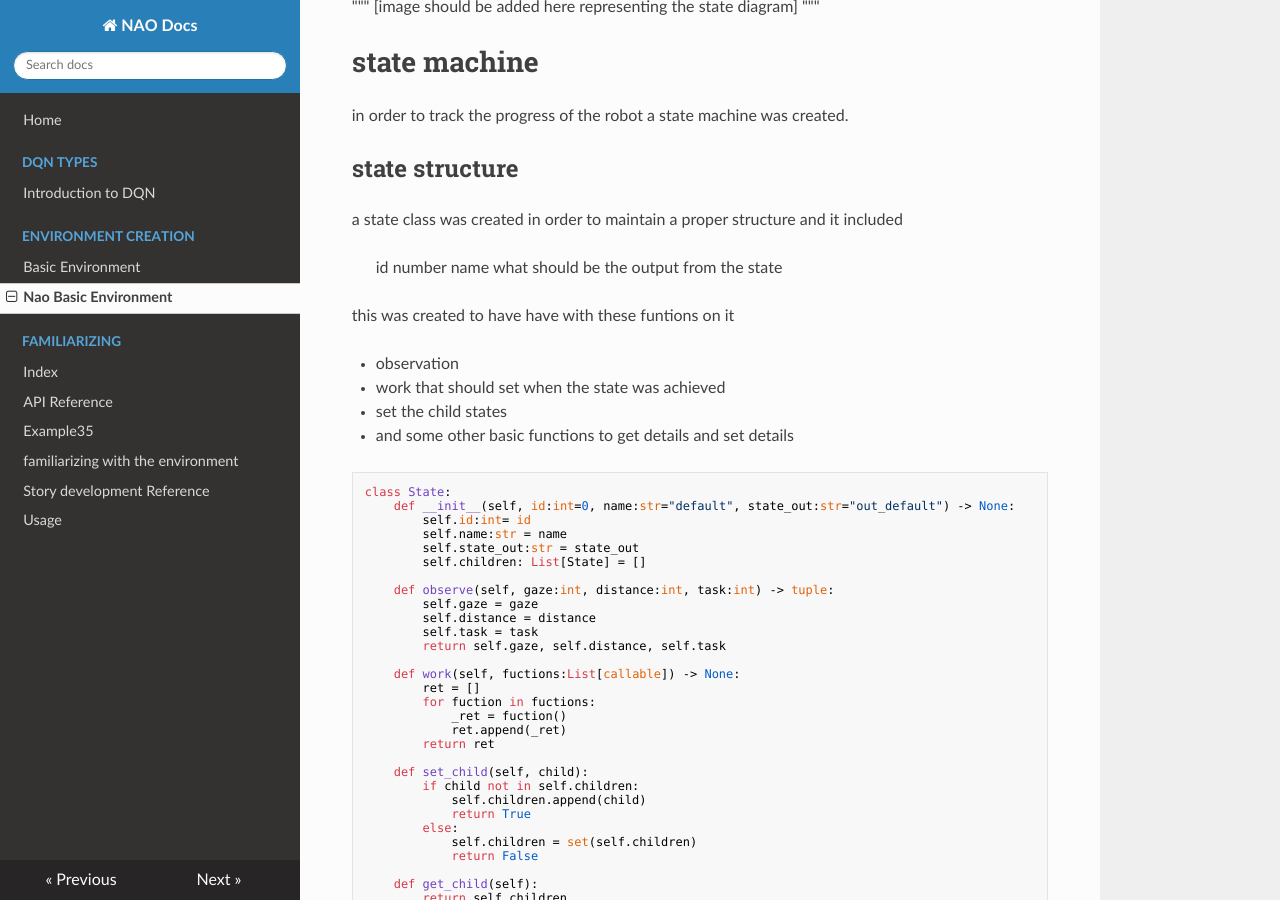
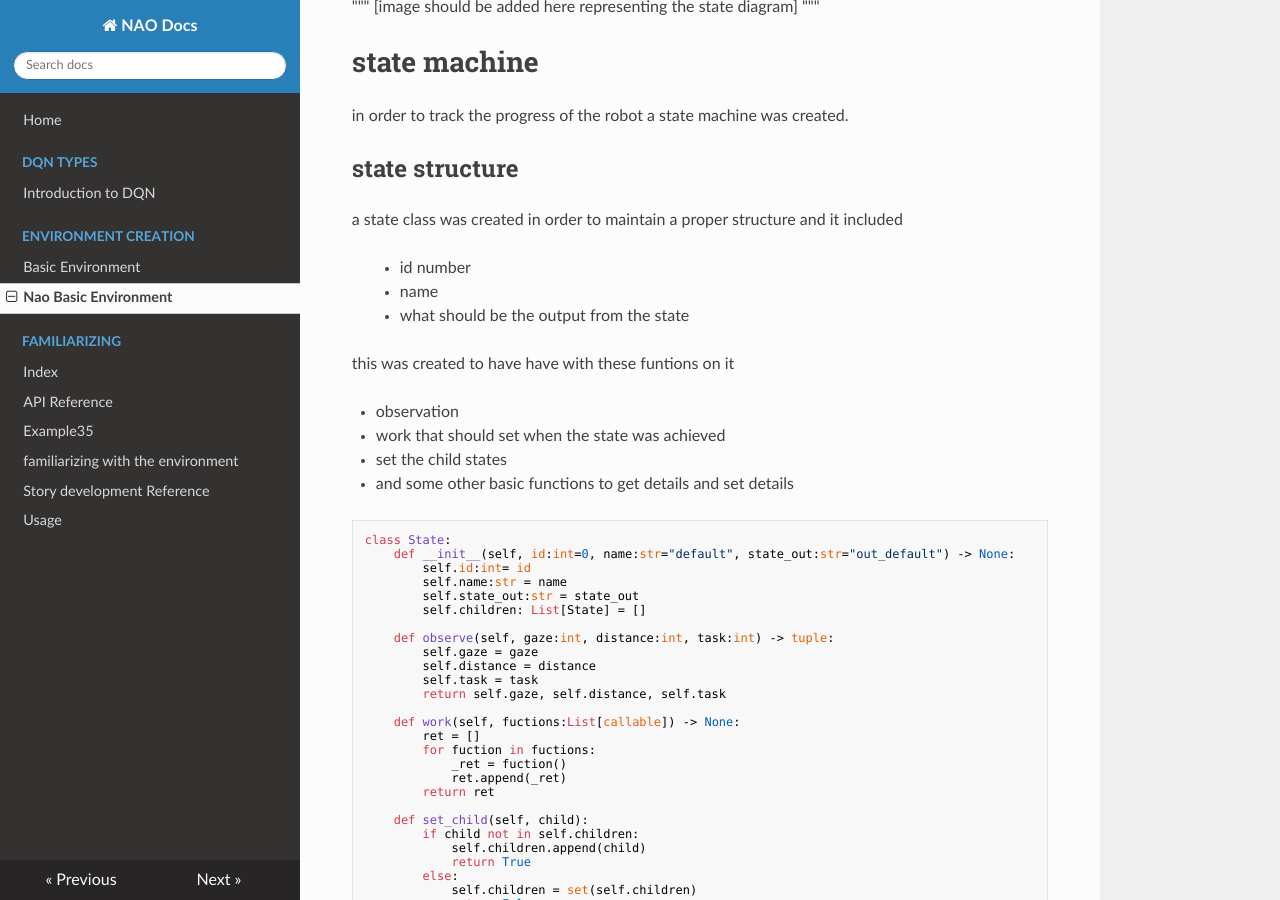
Before and after one commit to hasithz/Nao_doc, an MkDocs documentation site: the page built from docs/Environment creation/environment 2.md, in a window 1280 px wide and 900 px high, scrolled down 765 px. Built offline with MkDocs 1.6.1, drawn with Linux system fonts in a browser that asks for light colours; nearby versions of some CDN libraries.

Commit message:
bullet update

```diff
--- a/docs/Environment creation/environment 2.md
+++ b/docs/Environment creation/environment 2.md
@@ -36,9 +36,9 @@ in order to track the progress of the robot a state machine was created.
 ## state structure
 
 a state class was created in order to maintain a proper structure and it included
-> id number
-> name
-> what should be the output from the state
+> - id number
+> - name
+> - what should be the output from the state
 
 this was created to have have with these funtions on it
 
```
